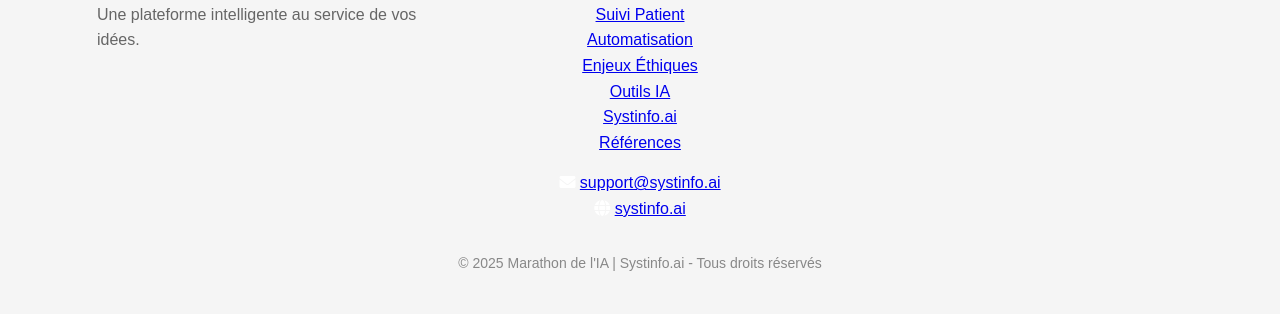
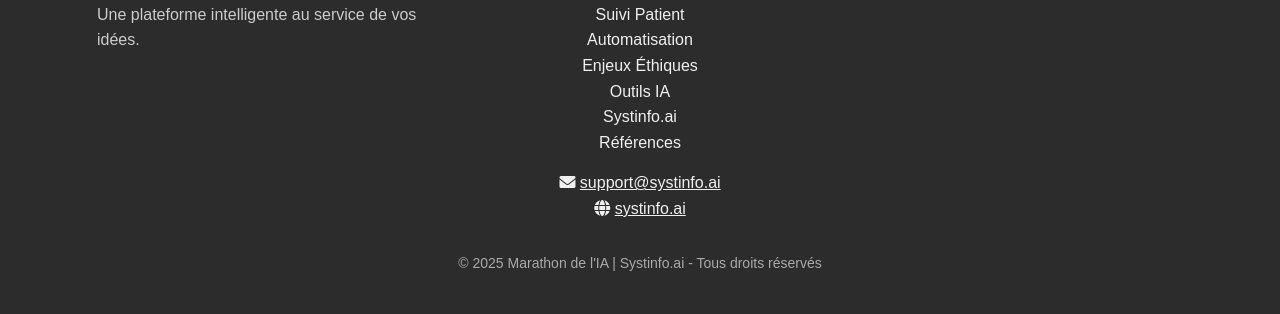
Before and after one commit to Bouba-BF/ia-medecine, a plain HTML site: page index.html in a window 1280 px wide. Shown: the part 8333-8647 px from the top of the page. Drawn offline with Linux system fonts and the light colour scheme.

Commit message:
Update index.html

```diff
--- a/index.html
+++ b/index.html
@@ -327,51 +327,52 @@
         </section>
     </main>
 
-   <footer style="background-color: #f5f5f5; padding: 40px 20px; font-family: Arial, sans-serif;">
+   <footer style="background-color: #2c2c2c; padding: 40px 20px; font-family: Arial, sans-serif; color: #f0f0f0;">
   <div class="container" style="max-width: 1200px; margin: 0 auto; display: flex; flex-wrap: wrap; justify-content: space-between; gap: 20px;">
 
-    <!-- Colonne 1 : Logo ou nom -->
+    <!-- Colonne 1 : Logo et description -->
     <div style="flex: 1; min-width: 200px;">
       <img src="images/logo-Transparent1.png" alt="Systinfo Logo" style="max-width: 150px;">
-      <p style="margin-top: 10px; color: #666;">Une plateforme intelligente au service de vos idées.</p>
+      <p style="margin-top: 10px; color: #ccc;">Une plateforme intelligente au service de vos idées.</p>
     </div>
 
-    <!-- Colonne 2 : Liens utiles et contact (centrés) -->
+    <!-- Colonne 2 : Liens utiles -->
     <div style="flex: 1; min-width: 200px; text-align: center;">
-      <h3 style="margin-bottom: 10px;">Liens utiles</h3>
+      <h3 style="margin-bottom: 10px; color: #ffffff;">Liens utiles</h3>
       <ul style="list-style: none; padding: 0; margin: 0;">
-        <li><a href="#introduction">Introduction</a></li>
-        <li><a href="#diagnostic">Diagnostic IA</a></li>
-        <li><a href="#suivi">Suivi Patient</a></li>
-        <li><a href="#automatisation">Automatisation</a></li>
-        <li><a href="#ethique">Enjeux Éthiques</a></li>
-        <li><a href="#outils">Outils IA</a></li>
-        <li><a href="#systinfo">Systinfo.ai</a></li>
-        <li><a href="#references">Références</a></li>
+        <li><a href="#introduction" style="color: #f0f0f0; text-decoration: none;">Introduction</a></li>
+        <li><a href="#diagnostic" style="color: #f0f0f0; text-decoration: none;">Diagnostic IA</a></li>
+        <li><a href="#suivi" style="color: #f0f0f0; text-decoration: none;">Suivi Patient</a></li>
+        <li><a href="#automatisation" style="color: #f0f0f0; text-decoration: none;">Automatisation</a></li>
+        <li><a href="#ethique" style="color: #f0f0f0; text-decoration: none;">Enjeux Éthiques</a></li>
+        <li><a href="#outils" style="color: #f0f0f0; text-decoration: none;">Outils IA</a></li>
+        <li><a href="#systinfo" style="color: #f0f0f0; text-decoration: none;">Systinfo.ai</a></li>
+        <li><a href="#references" style="color: #f0f0f0; text-decoration: none;">Références</a></li>
       </ul>
-      <p style="margin-top: 15px;"><i class="fas fa-envelope"></i> <a href="mailto:support@systinfo.ai">support@systinfo.ai</a></p>
-      <p><i class="fas fa-globe"></i> <a href="https://systinfo.ai" target="_blank">systinfo.ai</a></p>
+      <p style="margin-top: 15px;"><i class="fas fa-envelope"></i> <a href="mailto:support@systinfo.ai" style="color: #f0f0f0;">support@systinfo.ai</a></p>
+      <p><i class="fas fa-globe"></i> <a href="https://systinfo.ai" target="_blank" style="color: #f0f0f0;">systinfo.ai</a></p>
     </div>
 
     <!-- Colonne 3 : Réseaux sociaux -->
     <div style="flex: 1; min-width: 200px; text-align: right;">
-      <h3 style="margin-bottom: 10px;">Suivez-nous</h3>
+      <h3 style="margin-bottom: 10px; color: #ffffff;">Suivez-nous</h3>
       <div style="font-size: 22px;">
-        <a href="https://www.youtube.com/@SYSTINFO-1" target="_blank" style="margin-right: 15px; color: #c4302b;"><i class="fab fa-youtube"></i></a>
-        <a href="https://www.linkedin.com/company/systinfoai" target="_blank" style="margin-right: 15px; color: #0077b5;"><i class="fab fa-linkedin"></i></a>
-        <a href="https://www.facebook.com/profile.php?id=100066893076015" target="_blank" style="margin-right: 15px; color: #3b5998;"><i class="fab fa-facebook"></i></a>
+        <a href="https://www.youtube.com/@SYSTINFO-1" target="_blank" style="margin-right: 15px; color: #FF0000;"><i class="fab fa-youtube"></i></a>
+        <a href="https://www.linkedin.com/company/systinfoai" target="_blank" style="margin-right: 15px; color: #0A66C2;"><i class="fab fa-linkedin"></i></a>
+        <a href="https://www.facebook.com/profile.php?id=100066893076015" target="_blank" style="margin-right: 15px; color: #1877f2;"><i class="fab fa-facebook"></i></a>
       </div>
     </div>
 
   </div>
 
   <!-- Ligne bas de page -->
-  <div style="text-align: center; padding-top: 30px; font-size: 14px; color: #888;">
+  <div style="text-align: center; padding-top: 30px; font-size: 14px; color: #aaa;">
     <p>&copy; 2025 Marathon de l'IA | Systinfo.ai - Tous droits réservés</p>
   </div>
 </footer>
 
 
+
     <script src="js/script.js"></script>
 </body>
 </html>
```
